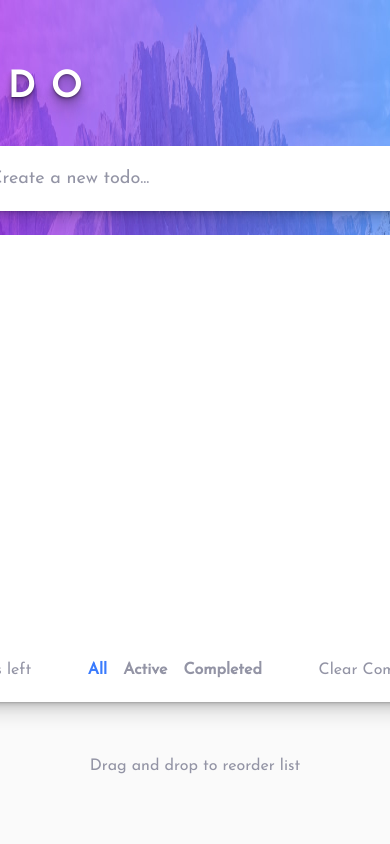
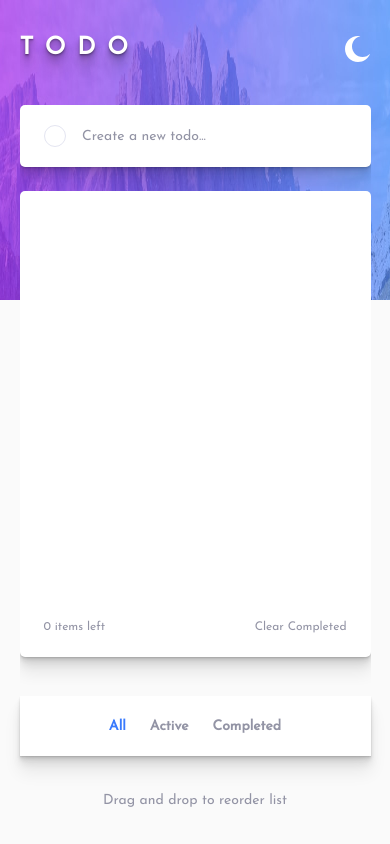
Before and after one commit to Moustafa-H/frontend-mentor-components, a Next.js app: page /todo-app in a window 390 px wide. Built offline with nearby package versions, Linux system fonts and the light colour scheme.

Commit message:
added media queries

```diff
--- a/app/_components/todo-app/TodoItem/TodoItem.module.css
+++ b/app/_components/todo-app/TodoItem/TodoItem.module.css
@@ -81,3 +81,19 @@
 .div:hover .remove {
     opacity: 1;
 }
+
+@media (width <= 768px) {
+    .check {
+        min-width: 22.5px;
+        min-height: 22.5px;
+    }
+
+    .checked {
+        min-width: 22.5px;
+        min-height: 22.5px;
+    }
+
+    .p {
+        font-size: 14px;
+    }
+}
--- a/app/todo-app/todo-app.module.css
+++ b/app/todo-app/todo-app.module.css
@@ -125,6 +125,7 @@
       0 16px 16px hsl(0deg 0% 0% / 0.075)
     ;
     height: 55.25vh;
+    min-height: 200px;
     overflow-y: auto;
     overflow-x: hidden;
     list-style: none;
@@ -149,6 +150,7 @@
 
 .filterDiv {
     display: flex;
+    justify-content: center;
     gap: 1rem;
 }
 
@@ -180,3 +182,109 @@
     margin-top: 2rem;
     transition: 200ms;
 }
+
+@media (width <= 768px) {
+    .h1 {
+        font-size: 24px;
+        letter-spacing: 0.75rem;
+    }
+
+    .section {
+        min-width: 90vw;
+        /* min-height: 750px; */
+        overflow-y: auto;
+        padding-top: 2rem;
+    }
+
+    .inputCheck {
+        width: 22.5px;
+        height: 22.5px;
+    }
+
+    .input {
+        font-size: 14px;
+    }
+
+    .bottomItem {
+        font-size: 12px;
+    }
+
+    .filterDiv {
+        gap: 1.5rem;
+        position: absolute;
+        width: 90vw;
+        height: 60px;
+        background-color: var(--TodoApp-container-bgColor);
+        box-shadow:
+            0 1px 1px hsl(0deg 0% 0% / 0.075),
+            0 2px 2px hsl(0deg 0% 0% / 0.075),
+            0 4px 4px hsl(0deg 0% 0% / 0.075),
+            0 8px 8px hsl(0deg 0% 0% / 0.075),
+            0 16px 16px hsl(0deg 0% 0% / 0.075)
+        ;
+        font-size: 14px;
+        left: 5vw;
+            top: 82.5vh;
+    }
+
+    .bottomText {
+        font-size: 14px;
+        margin-top: 7rem;
+        margin-bottom: 2rem;
+    }
+
+    @media (height > 810px) {
+        .filterDiv {
+            left: 5vw;
+            top: 82.5vh;
+        }
+
+        .bottomText {
+            margin-top: 7rem;
+        }
+    }
+
+    @media (701px <= height <= 809px) {
+        .filterDiv {
+            left: 5vw;
+            top: 84vh;
+        }
+
+        .bottomText {
+            margin-top: 5rem;
+        }
+    }
+
+    @media (601px <= height <= 700px) {
+        .filterDiv {
+            left: 5vw;
+            top: 87.5vh;
+        }
+
+        .bottomText {
+            margin-top: 6rem;
+        }
+    }
+
+    @media (545px <= height <= 600px) {
+        .filterDiv {
+            left: 5vw;
+            top: 90vh;
+        }
+
+        .bottomText {
+            margin-top: 5rem;
+        }
+    }
+
+    @media (height <= 545px) {
+        .filterDiv {
+            left: 5vw;
+            top: 95vh;
+        }
+
+        .bottomText {
+            margin-top: 5rem;
+        }
+    }
+}
```
